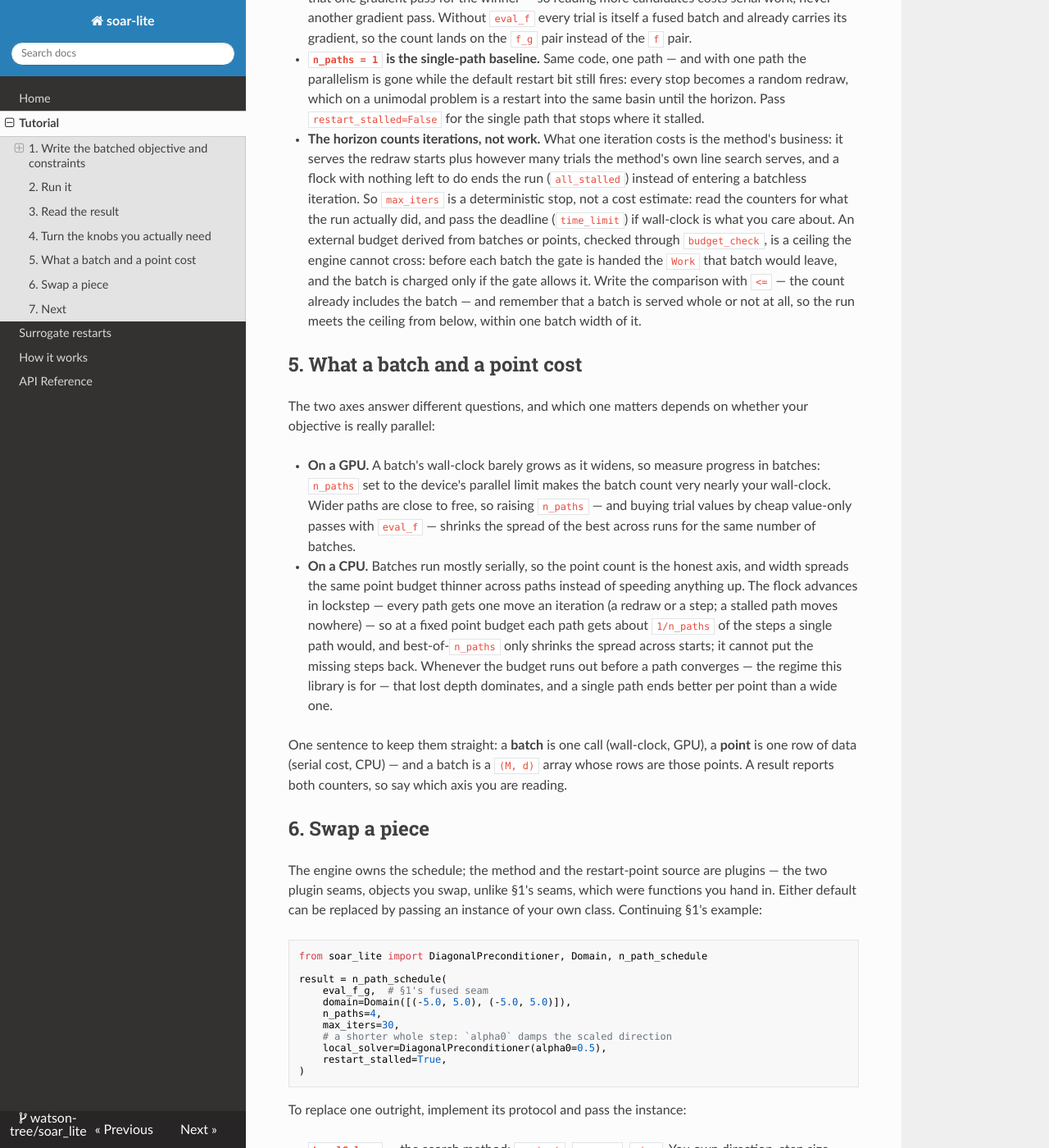
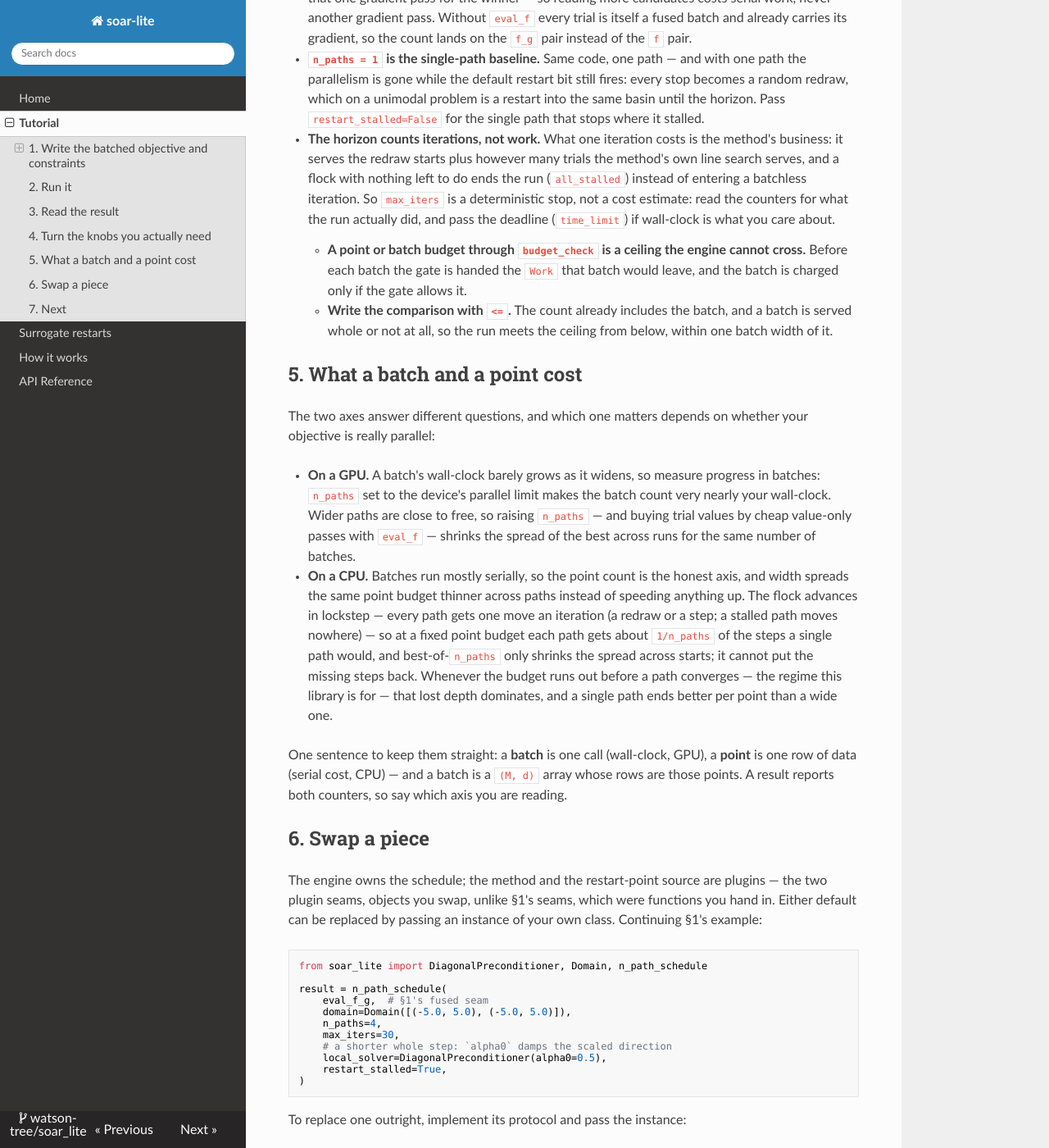
Before and after one commit to watson-tree/soar_lite, an MkDocs documentation site: the page built from docs/tutorial/getting-started.md, in a window 1280 px wide and 1400 px high, scrolled down 5458 px. Shown: the whole window at 82% size. Built offline with MkDocs 1.6.1, drawn with Linux system fonts in a browser that asks for light colours; nearby versions of some CDN libraries; some of the changed text lies outside the part shown.

Commit message:
docs: break the long passages, and spell `re-drawn` one way
The reviewer's per-page notes, verified one at a time against the text before
anything was touched. Roughly half did not survive: `arm`, `ask` and `owed` never
appear on the home page or in the tutorial, `seam` is glossed inline the first
time it is used, "Iteration 0" is capitalized only at a sentence start, "fused
pass", "batch" and "seam" are three different things, and the API page's "seven"
is right because `Vocabulary` is the eighth heading and not a group. What did
hold up was density, and one phrase repeated on two pages.

- home and its README mirror: "each coordinate gets its own step length instead"
  left `instead` of what, and "the answer is spelled the way a point spells it"
  made a reader decode a metaphor for two field names. Both now say the thing.
- `re-drawn`, everywhere. `schedule.py` already spells it that way throughout;
  `redrawn` survived in nine places on one page, one on the home page, its
  mirror, and a protocol docstring.
- how-it-works: `### Two arms` becomes `### Two restart arms: sampling and
  surrogate`, which has no inbound `#two-arms` link; `### stalled is the only
  path state` is capitalized like every other heading, and because the slug does
  not change the sentence that links to it just follows the new casing. "one
  whole step, read by no value" -- which contradicts itself, since a whole step
  is what reads both halves -- becomes "value and gradient read together" at
  both occurrences.
- tutorial: the `f` row no longer says "the best finite feasible value" and then
  `-inf` in the same cell. The fourth gotcha splits into two nested points, and
  stays under "Four" because they are two faces of one: what `budget_check` is
  given, and how to write the comparison. The `LocalSolver` bullet splits
  `propose`, `restart` and `step` into sub-items instead of one 13-line run.
- how-to: the first use of "acquisition" says what it is; `minimize` is named as
  the parameter whose type is `MinimizeFn`; "the descent recipe belongs to the
  engine" and "your ask" are said plainly; `projection_factory` is documented as
  taking the class, once per `propose`; "40 is a cap" is no longer phrased as
  "rather than an iteration count" to be re-read.

The nested list needs four spaces, not two: Python-Markdown treats a two-space
sub-list as more siblings, which turned the four gotchas into six on the built
page. Caught by reading the HTML, not by the build.

```diff
--- a/docs/tutorial/getting-started.md
+++ b/docs/tutorial/getting-started.md
@@ -265,13 +265,13 @@ Four gotchas worth knowing up front:
   run (`all_stalled`) instead of entering a batchless iteration. So `max_iters`
   is a deterministic stop, not a cost estimate: read the counters for what the
   run actually did, and pass the deadline (`time_limit`) if wall-clock is what
-  you care about. An external budget derived from batches or points, checked
-  through `budget_check`, is a ceiling the engine cannot cross: before each
-  batch the gate is handed the `Work` that batch would leave, and the batch is
-  charged only if the gate allows it. Write the comparison with `<=` — the
-  count already includes the batch — and remember that a batch is served whole
-  or not at all, so the run meets the ceiling from below, within one batch
-  width of it.
+  you care about.
+    - **A point or batch budget through `budget_check` is a ceiling the engine
+      cannot cross.** Before each batch the gate is handed the `Work` that batch
+      would leave, and the batch is charged only if the gate allows it.
+    - **Write the comparison with `<=`.** The count already includes the batch,
+      and a batch is served whole or not at all, so the run meets the ceiling
+      from below, within one batch width of it.
 
 ## 5. What a batch and a point cost
 
@@ -325,14 +325,14 @@ To replace one outright, implement its protocol and pass the instance:
 - **`LocalSolver`** — the search method: `restart`, `propose`, `step`. You own
   direction, step size, acceptance, how many candidates a step looks at and the
   clip of your own step into the domain; the engine owns the horizon, the finite
-  gate and the one fused batch that settles what a step keeps. `propose` gets the
-  cohort's indices, the run's
-  `domain` and `serve_trials`, and answers a winner (a `Pending` point, read or
-  unread) or `None` to stop that path. With `eval_f` connected a trial is read
-  for its value alone, never for its gradient; without it the same call brings
-  both. `restart` is the only cold-start call, so it runs at
-  initialization and after every restart; `step` is the only place a landed step
-  is announced.
+  gate and the one fused batch that settles what a step keeps.
+  - `propose` gets the cohort's indices, the run's `domain` and `serve_trials`,
+    and answers a winner (a `Pending` point, read or unread) or `None` to stop
+    that path. With `eval_f` connected a trial is read for its value alone, never
+    for its gradient; without it the same call brings both.
+  - `restart` is the only cold-start call, so it runs at initialization and after
+    every restart.
+  - `step` is the only place a landed step is announced.
 - **`GlobalModel`** — the restart-point source and evidence sink: `observe`,
   `propose`. The shipped pair is `SampleGlobalModel` (draws starts from the
   domain, fits nothing — the default) and `BLRGlobalModel` (fits a Bayesian
```
Also changed, not shown: other parts of docs/tutorial/getting-started.md (+1 -1 lines), README.md (+7 -6 lines), docs/explanation/how-it-works.md (+16 -15 lines), docs/how-to/surrogate-restarts.md (+16 -12 lines), docs/index.md (+7 -6 lines), 1 other file.
